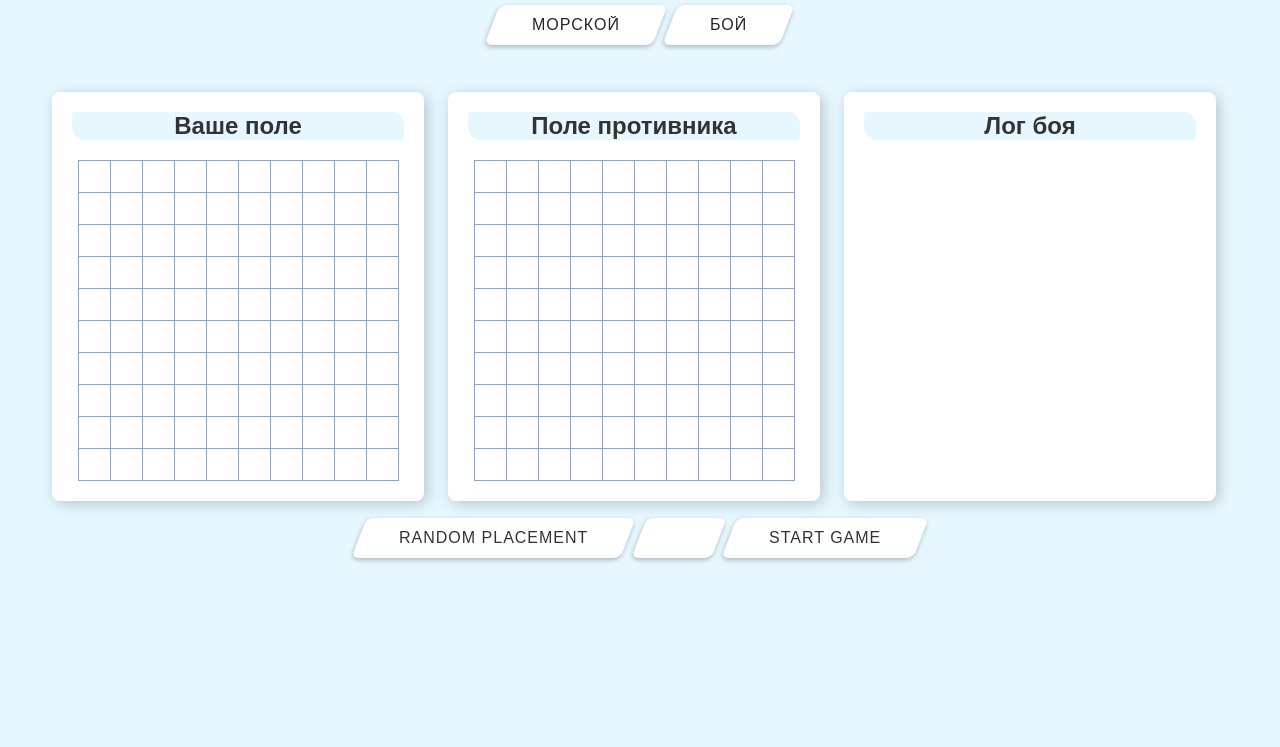
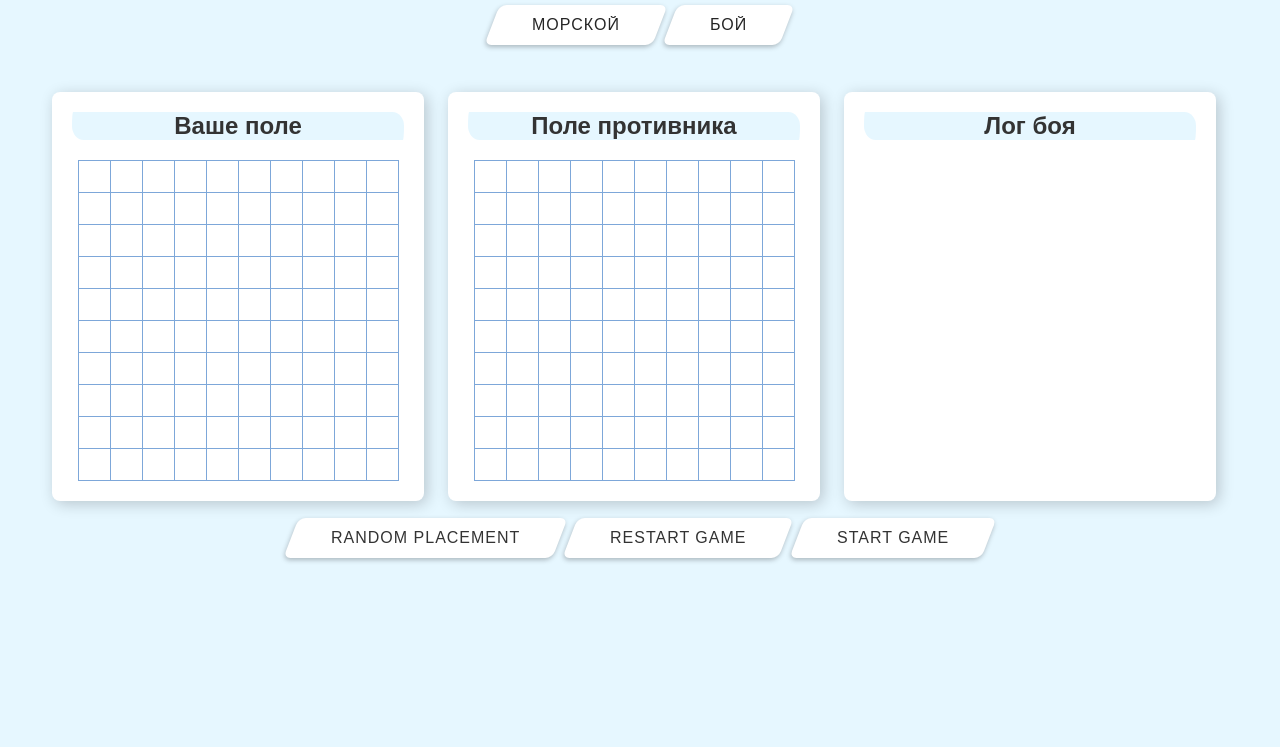
Before and after one commit to Memeladon/Ships, a FastAPI app: page /game/ in a window 1280 px wide. Shown: the top 747 px of the page. Run offline with FastAPI, Linux system fonts and the light colour scheme; some web fonts are replaced.

Commit message:
some fixes + restart_game function

```diff
--- a/frontend/static/battle_log.js
+++ b/frontend/static/battle_log.js
@@ -7,7 +7,7 @@ function addPlacementLog(message) {
     logEntry.textContent = `[${formattedTime}] ${message}`;
     logContainer.appendChild(logEntry);
 
-    logContainer.scrollTop = logContainer.scrollHeight;  // автоматическая прокрутка вниз
+    logContainer.scrollTop = logContainer.scrollHeight;  // автоматическая прокрутка вниз #must-have
 }
 
 function addBattleLog(playerName, x, y, status) {
--- /dev/null
+++ b/frontend/static/restart_game.js
@@ -0,0 +1,3 @@
+function restartGame() {
+    location.reload();  // перезагрузка страницы
+}
--- a/frontend/static/trial_style.css
+++ b/frontend/static/trial_style.css
@@ -46,7 +46,6 @@ h2 {
     background-color: #ffffff;
     border-radius: 8px; /* скругленные углы */
     transition: transform 0.2s; /* анимация при наведении */
-
 }
 
 .battlefield {
@@ -178,7 +177,13 @@ img:hover {
 /* Логи */
 
 .log-message {
-    font-family: Arial, sans-serif;
+    font-family: 'Chalkduster', sans-serif;
     color: #333;
     margin-bottom: 5px;
+    max-height: 310px;
+    overflow: auto;
 }
+
+.log-message::-webkit-scrollbar {
+    width: 0px;
+}
--- a/frontend/templates/trial.html
+++ b/frontend/templates/trial.html
@@ -6,6 +6,7 @@
 <script src="{{ url_for('static', path='/random_matrix.js') }}"></script>
 <script src="{{ url_for('static', path='/start_game.js') }}"></script>
 <script src="{{ url_for('static', path='/battle_log.js') }}"></script>
+<script src="{{ url_for('static', path='/restart_game.js') }}"></script>
 <!--<script src="{{ url_for('static', path='/ship_placement.js') }}"></script>-->
 
 {% endblock %}
@@ -58,7 +59,9 @@
                         </span>
                     </li>
                     <li class="buttons__item">
-
+                        <span class="buttons__inner">
+                            <span class="buttons__title" onclick="restartGame()">Restart Game</span>
+                        </span>
                     </li>
                     <li class="buttons__item buttons__item-lastChild">
                         <span class="buttons__inner">
```
